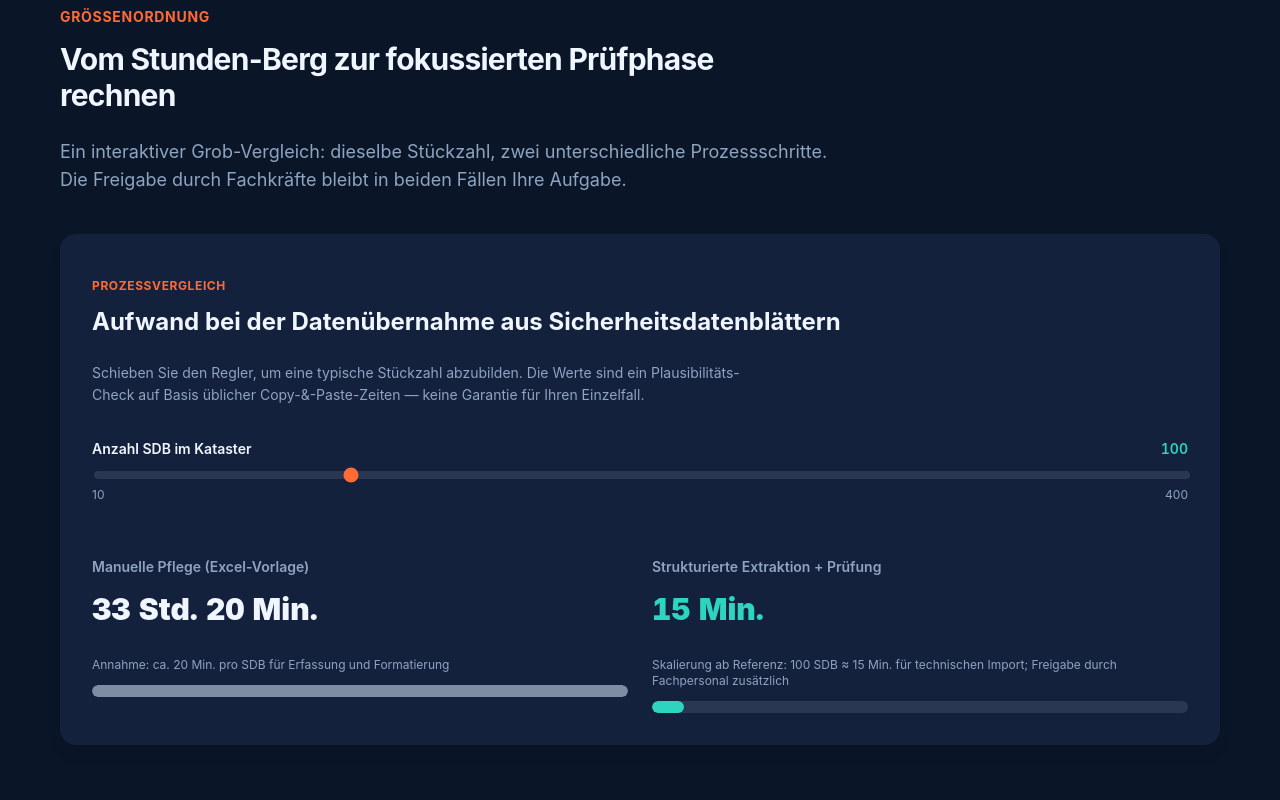
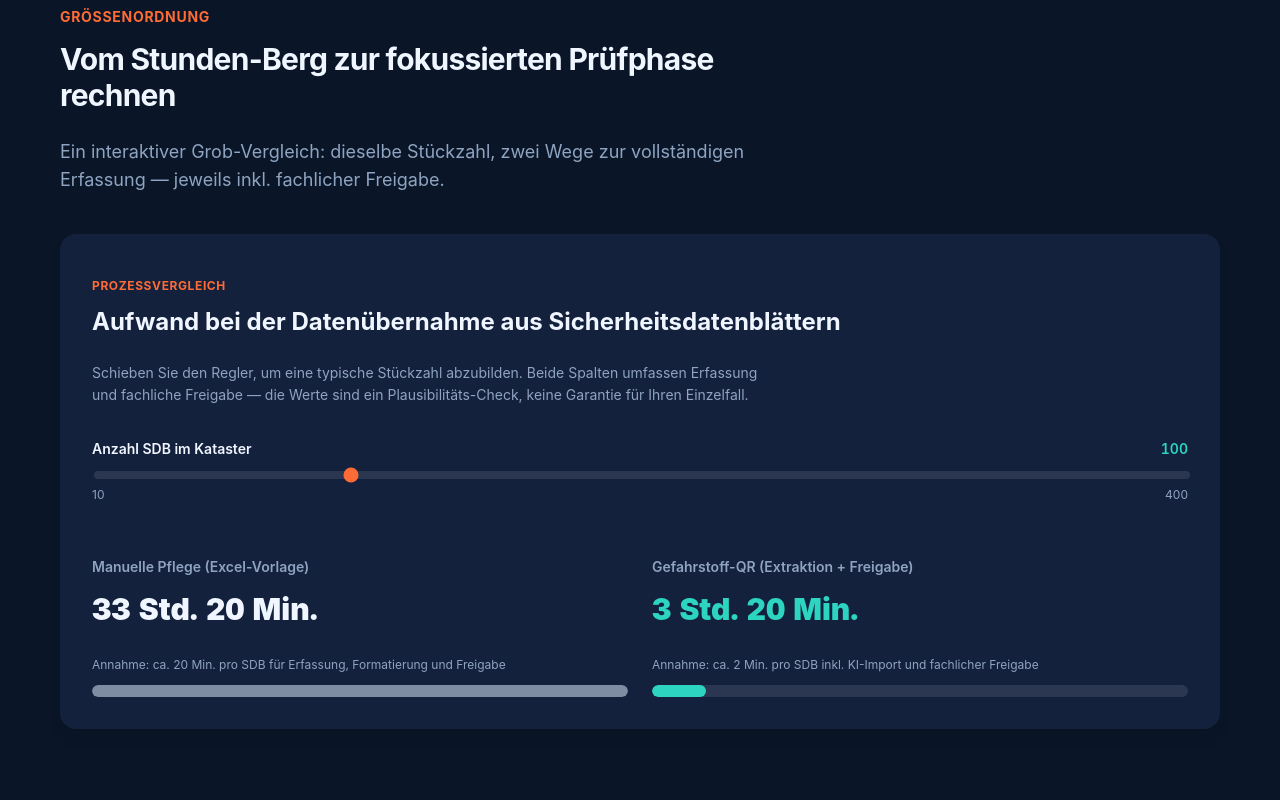
Before and after one commit to JulianGrafen/gqr-landingpage, a Next.js app: page /gefahrstoffkataster-excel-vorlage in a window 1280 px wide. Shown: the part 2540-3340 px from the top of the page. Built offline with nearby package versions, Linux system fonts and the light colour scheme.

Commit message:
Fix Prozessvergleich: 2 Min. pro SDB inkl. Freigabe statt 15 Min. Bulk-Import
ROI-Rechner und Expert-Landing nutzen jetzt konsistent 2 Min./SDB für GQR (Extraktion + Freigabe) gegenüber 20 Min. manuell.

Co-authored-by: Cursor <cursoragent@cursor.com>

```diff
--- a/app/gefahrstoffkataster-excel-vorlage/page.tsx
+++ b/app/gefahrstoffkataster-excel-vorlage/page.tsx
@@ -124,7 +124,7 @@ const COMPARISON_ROWS: ComparisonRow[] = [
     criterion: 'Erfassungsdauer',
     excel: 'Steigt linear: jede neue Version eines SDB erzeugt erneuten manuellen Aufwand.',
     extraction:
-      'Große Teile der Stammdaten lassen sich gebündelt übernehmen; Sie konzentrieren sich auf Prüfung und Abweichungen.',
+      'Typisch ca. 2 Min. pro SDB inkl. KI-Import und fachlicher Freigabe — statt Abtippen konzentrieren Sie sich auf Abweichungen.',
   },
   {
     criterion: 'Fehlerrate / Datengenauigkeit',
@@ -366,7 +366,7 @@ export default function GefahrstoffkatasterExcelVorlagePage() {
               tone="dark"
               eyebrow="Größenordnung"
               title="Vom Stunden-Berg zur fokussierten Prüfphase rechnen"
-              subtitle="Ein interaktiver Grob-Vergleich: dieselbe Stückzahl, zwei unterschiedliche Prozessschritte. Die Freigabe durch Fachkräfte bleibt in beiden Fällen Ihre Aufgabe."
+              subtitle="Ein interaktiver Grob-Vergleich: dieselbe Stückzahl, zwei Wege zur vollständigen Erfassung — jeweils inkl. fachlicher Freigabe."
             />
             <div className="mt-10">
               <RoiEstimator />
--- a/components/expert-blog/RoiEstimator.tsx
+++ b/components/expert-blog/RoiEstimator.tsx
@@ -1,14 +1,13 @@
 'use client';
 
 import { useId, useMemo, useState } from 'react';
-
-const MIN_SDB = 10;
-const MAX_SDB = 400;
-const DEFAULT_SDB = 100;
-/** Minuten pro SDB bei manueller Übertragung (konservativer Richtwert) */
-const MINUTES_MANUAL_PER_SDB = 20;
-/** Minuten gesamt bei automatisierter Extraktion, skaliert linear ab Referenz 100 → 15 Min */
-const AUTO_MINUTES_AT_100 = 15;
+import {
+  ROI_GQR_MINUTES_PER_SDB,
+  ROI_MANUAL_MINUTES_PER_SDB,
+  ROI_SDB_COUNT_DEFAULT,
+  ROI_SDB_COUNT_MAX,
+  ROI_SDB_COUNT_MIN,
+} from '@/config/roi-estimator';
 
 function formatHoursDe(totalHours: number): string {
   const h = Math.floor(totalHours);
@@ -26,15 +25,15 @@ function formatMinutesDe(minutes: number): string {
 }
 
 /**
- * Einfache Nutzer-Rechnung: manuell vs. automatisiert (illustrativ).
+ * Illustrativer Vergleich: manuelle Excel-Pflege vs. GQR inkl. Freigabe pro SDB.
  */
 export function RoiEstimator() {
   const id = useId();
-  const [count, setCount] = useState(DEFAULT_SDB);
+  const [count, setCount] = useState(ROI_SDB_COUNT_DEFAULT);
 
   const { manualHours, autoMinutes, manualPct, autoPct } = useMemo(() => {
-    const manualMin = count * MINUTES_MANUAL_PER_SDB;
-    const autoMin = (count / DEFAULT_SDB) * AUTO_MINUTES_AT_100;
+    const manualMin = count * ROI_MANUAL_MINUTES_PER_SDB;
+    const autoMin = count * ROI_GQR_MINUTES_PER_SDB;
     const manual = manualMin / 60;
     const maxMin = Math.max(manualMin, autoMin, 1);
     return {
@@ -54,9 +53,9 @@ export function RoiEstimator() {
         Aufwand bei der Datenübernahme aus Sicherheitsdatenblättern
       </h3>
       <p className="mt-3 max-w-2xl text-sm leading-relaxed text-[#8fa4c0]">
-        Schieben Sie den Regler, um eine typische Stückzahl abzubilden. Die
-        Werte sind ein Plausibilitäts-Check auf Basis üblicher
-        Copy-&amp;-Paste-Zeiten — keine Garantie für Ihren Einzelfall.
+        Schieben Sie den Regler, um eine typische Stückzahl abzubilden. Beide
+        Spalten umfassen Erfassung und fachliche Freigabe — die Werte sind ein
+        Plausibilitäts-Check, keine Garantie für Ihren Einzelfall.
       </p>
 
       <div className="mt-8">
@@ -70,20 +69,20 @@ export function RoiEstimator() {
         <input
           id={id}
           type="range"
-          min={MIN_SDB}
-          max={MAX_SDB}
+          min={ROI_SDB_COUNT_MIN}
+          max={ROI_SDB_COUNT_MAX}
           step={5}
           value={count}
           onChange={(e) => setCount(Number(e.target.value))}
           className="mt-3 h-2 w-full cursor-pointer appearance-none rounded-full bg-white/10 accent-[#ff6b35]"
-          aria-valuemin={MIN_SDB}
-          aria-valuemax={MAX_SDB}
+          aria-valuemin={ROI_SDB_COUNT_MIN}
+          aria-valuemax={ROI_SDB_COUNT_MAX}
           aria-valuenow={count}
           aria-label="Anzahl der Sicherheitsdatenblätter"
         />
         <div className="mt-1 flex justify-between text-xs text-[#8fa4c0]">
-          <span>{MIN_SDB}</span>
-          <span>{MAX_SDB}</span>
+          <span>{ROI_SDB_COUNT_MIN}</span>
+          <span>{ROI_SDB_COUNT_MAX}</span>
         </div>
       </div>
 
@@ -96,8 +95,8 @@ export function RoiEstimator() {
             {formatHoursDe(manualHours)}
           </p>
           <p className="mt-1 text-xs text-[#8fa4c0]">
-            Annahme: ca. {MINUTES_MANUAL_PER_SDB} Min. pro SDB für Erfassung und
-            Formatierung
+            Annahme: ca. {ROI_MANUAL_MINUTES_PER_SDB} Min. pro SDB für Erfassung,
+            Formatierung und Freigabe
           </p>
           <div
             className="mt-3 h-3 overflow-hidden rounded-full bg-white/10"
@@ -111,14 +110,14 @@ export function RoiEstimator() {
         </div>
         <div>
           <p className="text-sm font-semibold text-[#8fa4c0]">
-            Strukturierte Extraktion + Prüfung
+            Gefahrstoff-QR (Extraktion + Freigabe)
           </p>
           <p className="mt-1 text-2xl font-black tabular-nums text-[#2dd4bf] sm:text-3xl">
             {formatMinutesDe(autoMinutes)}
           </p>
           <p className="mt-1 text-xs text-[#8fa4c0]">
-            Skalierung ab Referenz: 100 SDB ≈ {AUTO_MINUTES_AT_100} Min. für
-            technischen Import; Freigabe durch Fachpersonal zusätzlich
+            Annahme: ca. {ROI_GQR_MINUTES_PER_SDB} Min. pro SDB inkl. KI-Import
+            und fachlicher Freigabe
           </p>
           <div
             className="mt-3 h-3 overflow-hidden rounded-full bg-white/10"
--- /dev/null
+++ b/config/roi-estimator.ts
@@ -0,0 +1,9 @@
+/** Manuelle Übertragung in Excel (konservativer Richtwert, inkl. Formatierung). */
+export const ROI_MANUAL_MINUTES_PER_SDB = 20;
+
+/** Gefahrstoff-QR: KI-Import + fachliche Freigabe pro SDB (Praxis-Richtwert). */
+export const ROI_GQR_MINUTES_PER_SDB = 2;
+
+export const ROI_SDB_COUNT_MIN = 10;
+export const ROI_SDB_COUNT_MAX = 400;
+export const ROI_SDB_COUNT_DEFAULT = 100;
```
Also changed, not shown: gefahrstoffkataster-excel-vorlage/index.html (+9 -9 lines).
